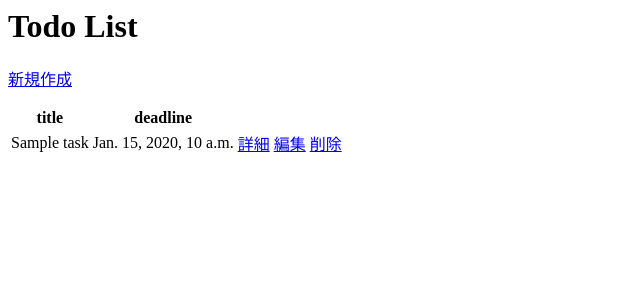
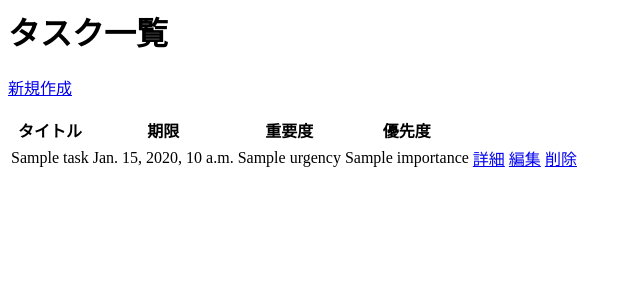
Before and after one commit to koji0805/todo_project, a Django app: template templates/todo_list.html in a window 1280 px wide. Shown: the top 300 px of the page, without its empty margins (0-640 px from the left). Run offline with Django 3.2, Linux system fonts and the light colour scheme; the template is opened without the code that fills it: most values are stand-ins (such as "Sample title", 1, 10 or a date in 2020).

Commit message:
todo_list4

```diff
--- a/accounts/views.py
+++ b/accounts/views.py
@@ -10,12 +10,17 @@ from django.contrib.auth.views import LoginView, LogoutView
 from django.views.generic import ListView, DetailView, CreateView, UpdateView,  DeleteView
 from django.urls import reverse_lazy
 from .models import Todo
+from django.utils import timezone
 
 
 class TodoList(ListView):
     template_name = 'todo_list.html'
     model = Todo
     context_object_name = "tasks"
+    def get_context_data(self, **kwargs):
+        context = super().get_context_data(**kwargs)
+        context['current_time'] = timezone.now()
+        return context
 
 class TodoDetail(DetailView):
     template_name = 'todo_detail.html'
--- a/templates/todo_list.html
+++ b/templates/todo_list.html
@@ -1,12 +1,14 @@
-<h1>Todo List</h1>
+<h1>タスク一覧</h1>
 
 <p><a href="{% url 'accounts:create' %}">新規作成</a></p>
 
 <table>
     <thead>
         <tr>
-        <th scope="col">title</th>
-        <th scope="col">deadline</th>
+        <th scope="col">タイトル</th>
+        <th scope="col">期限</th>
+        <th scope="col">重要度</th>
+        <th scope="col">優先度</th>
         </tr>
     </thead>
     <tbody>
@@ -14,9 +16,18 @@
     <tr>
         <td>{{ task.title }}</td>
         <td>{{ task.deadline }}</td>
+        <td>{{ task.urgency }}</td>
+        <td>{{ task.importance }}</td>
         <td><a href="{% url 'accounts:detail' task.pk %}">詳細</a></td>
         <td><a href="{% url 'accounts:update' task.pk %}">編集</a></td>
         <td><a href="{% url 'accounts:delete' task.pk %}">削除</a></td>
+        <td>
+            {% if task.is_past_due %}
+                <span style="color: red;">期限が過ぎています！</span>
+            {% elif task.is_approaching_deadline %}
+                <span style="color: orange;">締め切りまで3日以内です！</span>
+            {% endif %}
+        </td>
     </tr>
     {% endfor %}
     </tbody>
```
Also changed, not shown: accounts/models.py (+10 -1 lines), accounts/migrations/0003_todo_importance_todo_urgency_alter_todo_deadline.py (added), db.sqlite3.
